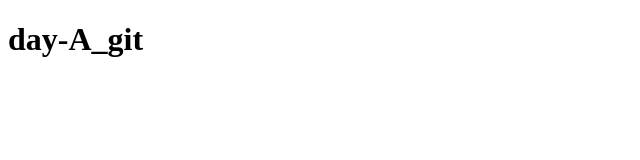
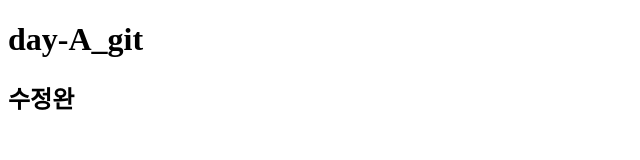
Before and after one commit to thdwltn/test-day-12-09, a website: page index.html in a window 1280 px wide. Shown: the whole page, without its empty margins (0-640 px from the left). Drawn offline with Linux system fonts and the light colour scheme.

Commit message:
수정완1

```diff
--- a/index.html
+++ b/index.html
@@ -8,5 +8,6 @@
 </head>
 <body>
     <h1>day-A_git</h1>
+    <h2>수정완</h2>
 </body>
 </html>
```
Also changed, not shown: 1 other file.
